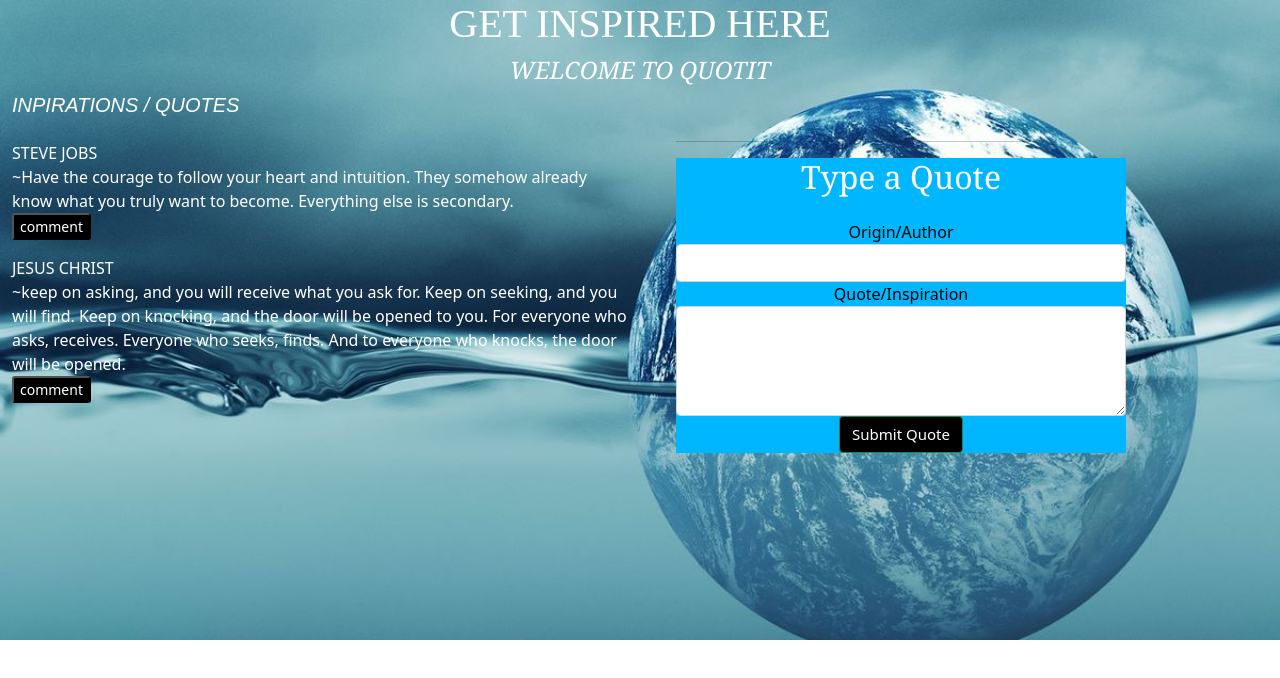
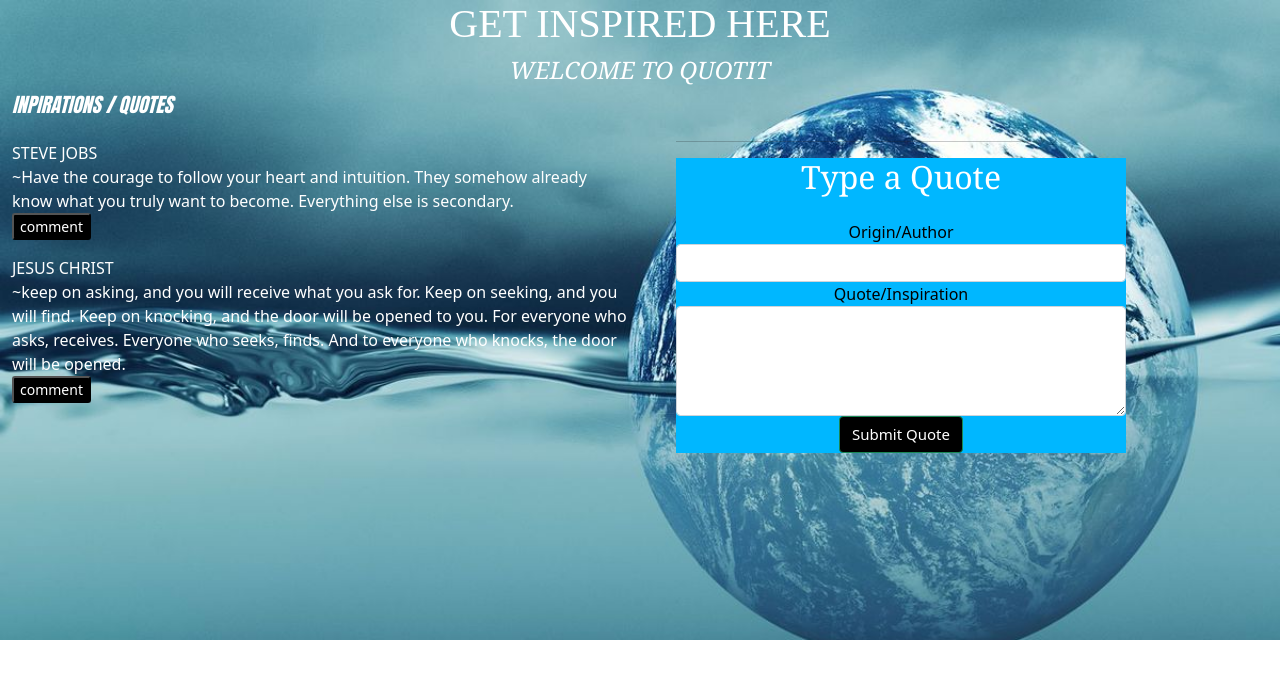
Before and after one commit to tailorv/Quotit, an Angular app: page / in a window 1280 px wide. Shown: the top 678 px of the page. Built offline with nearby package versions, Linux system fonts and the light colour scheme.

Commit message:
update component.css file

```diff
--- a/src/app/quote/quote.component.css
+++ b/src/app/quote/quote.component.css
@@ -45,7 +45,7 @@ p {
       text-align: left;
       font-style: oblique;
       color: rgb(255, 255, 255);
-      font-family: Arial, Helvetica, sans-serif;
+      font-family: Impact, Haettenschweiler, 'Arial Narrow Bold', sans-serif;
 
   }
   .container{
```
